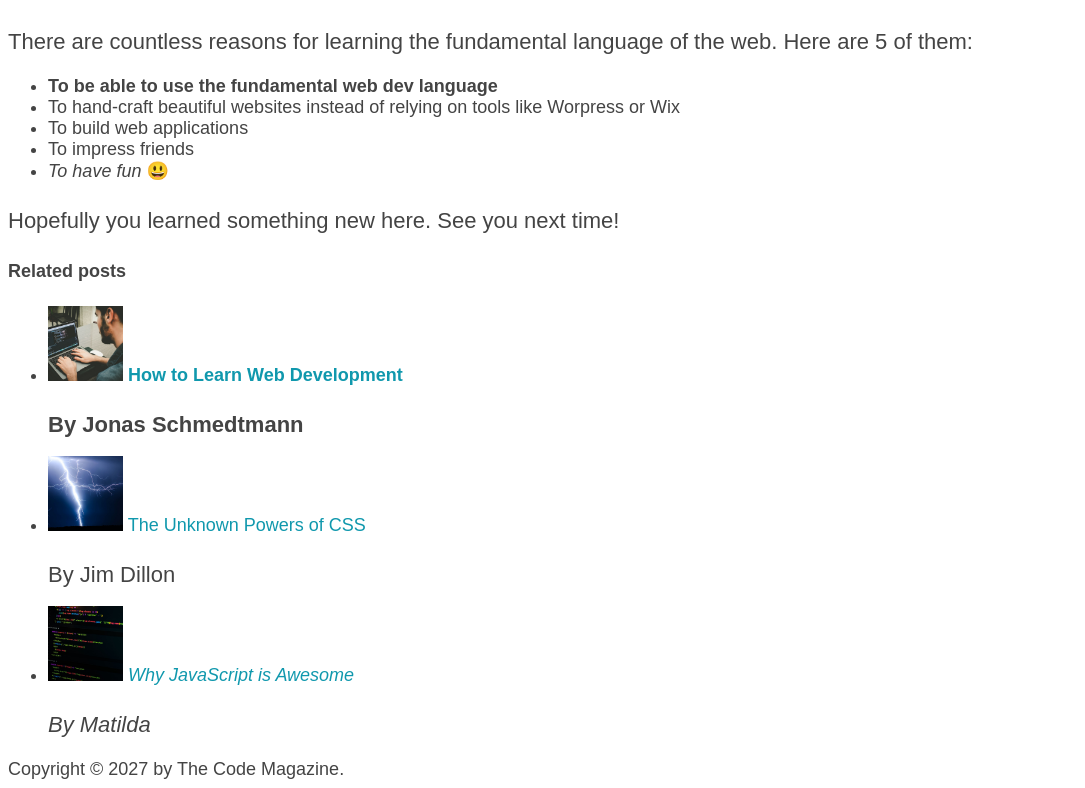
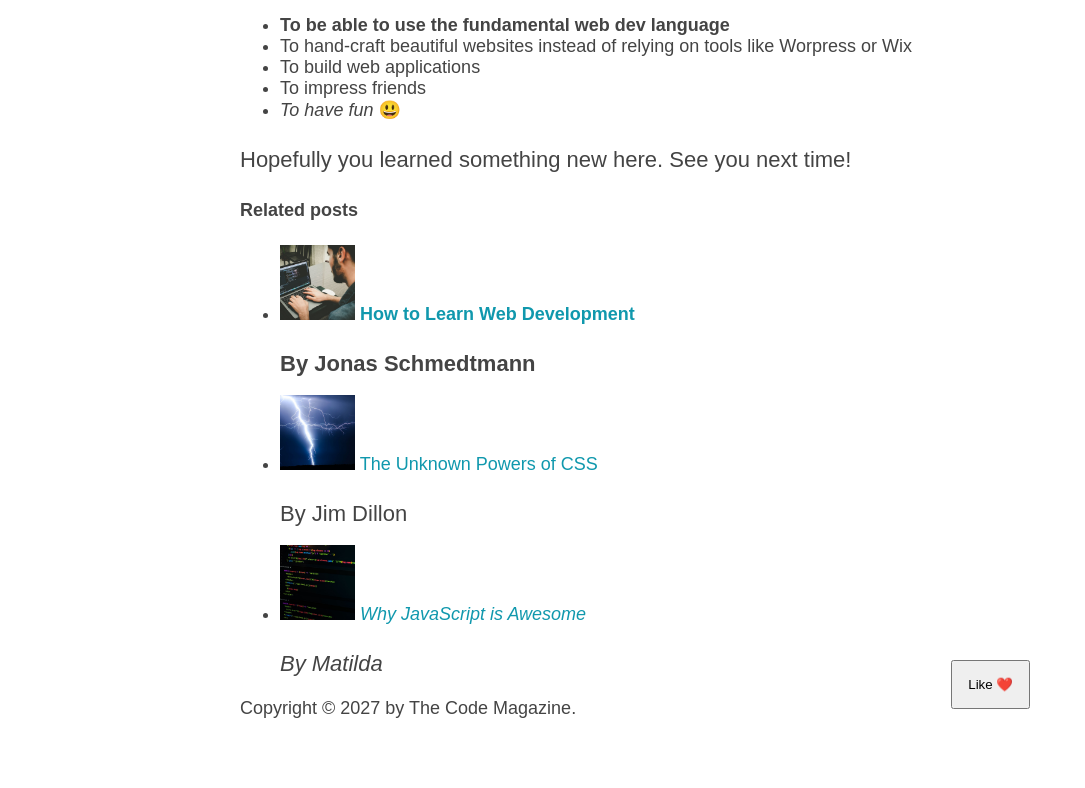
Before and after one commit to felipeucros7/proyecto_html, a plain HTML site: page index.html in a window 1280 px wide. Shown: the part 1582-2370 px from the top of the page, without its empty margins (0-1085 px from the left). After the commit the page ends 2301 px from the top, so only its background shows below. Drawn offline with Linux system fonts and the light colour scheme.

Commit message:
Otra actualización

```diff
--- a/css/styles.css
+++ b/css/styles.css
@@ -9,6 +9,9 @@ body {
   font-size: var(--tamFuente);
   font-family: var(--tipoFuente);
   color:  var(--colorSecundario);
+  width: 800px;
+  margin: 0 auto;
+  position: relative;
 }
 h1 {
     font-size: 28px;
@@ -83,3 +86,9 @@ ul li:last-child {
 ul li:last-child span{
     font-style: normal;
 }
+button {
+    position: absolute;
+    padding: 15px;
+    bottom: 10px;
+    right: 10px;
+}
--- a/index.html
+++ b/index.html
@@ -140,5 +140,6 @@
     </aside>
 
     <footer>Copyright &copy; 2027 by The Code Magazine.</footer>
+    <button>Like ❤️</button>
   </body>
 </html>
```
